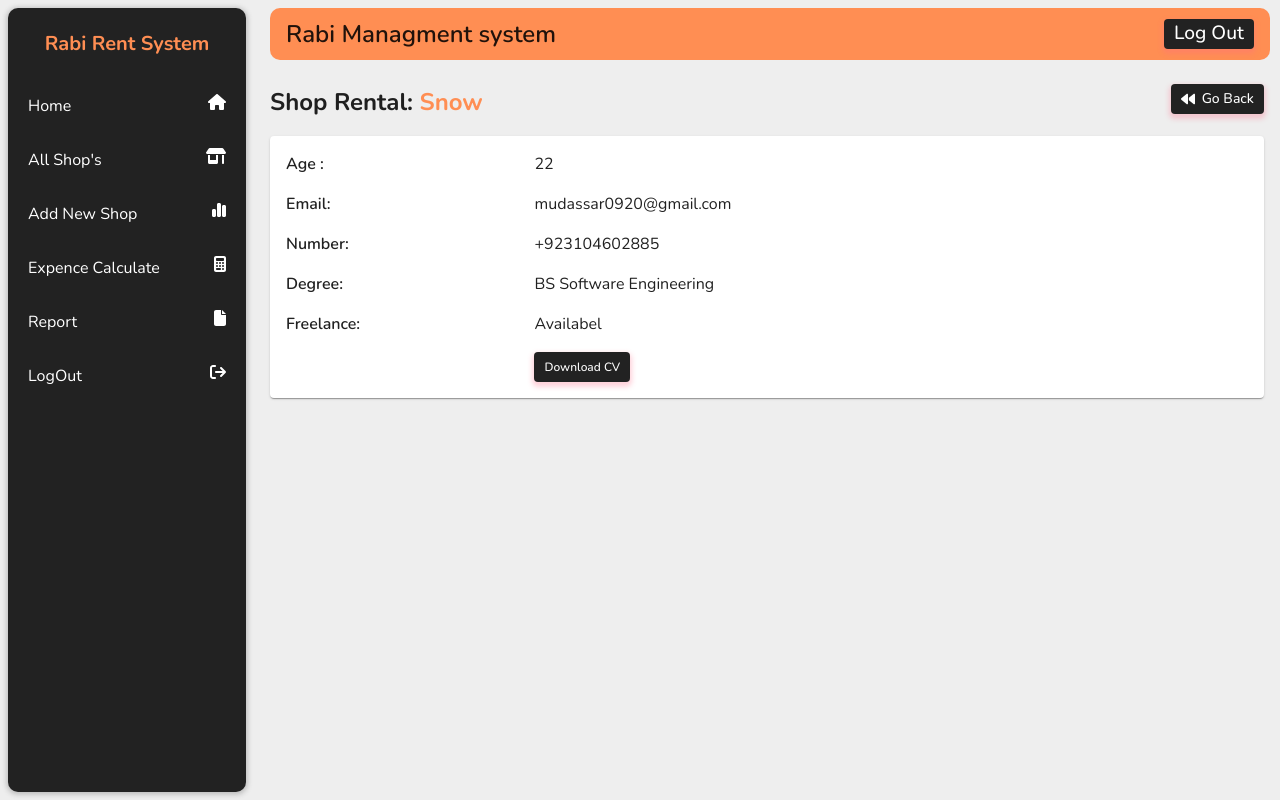
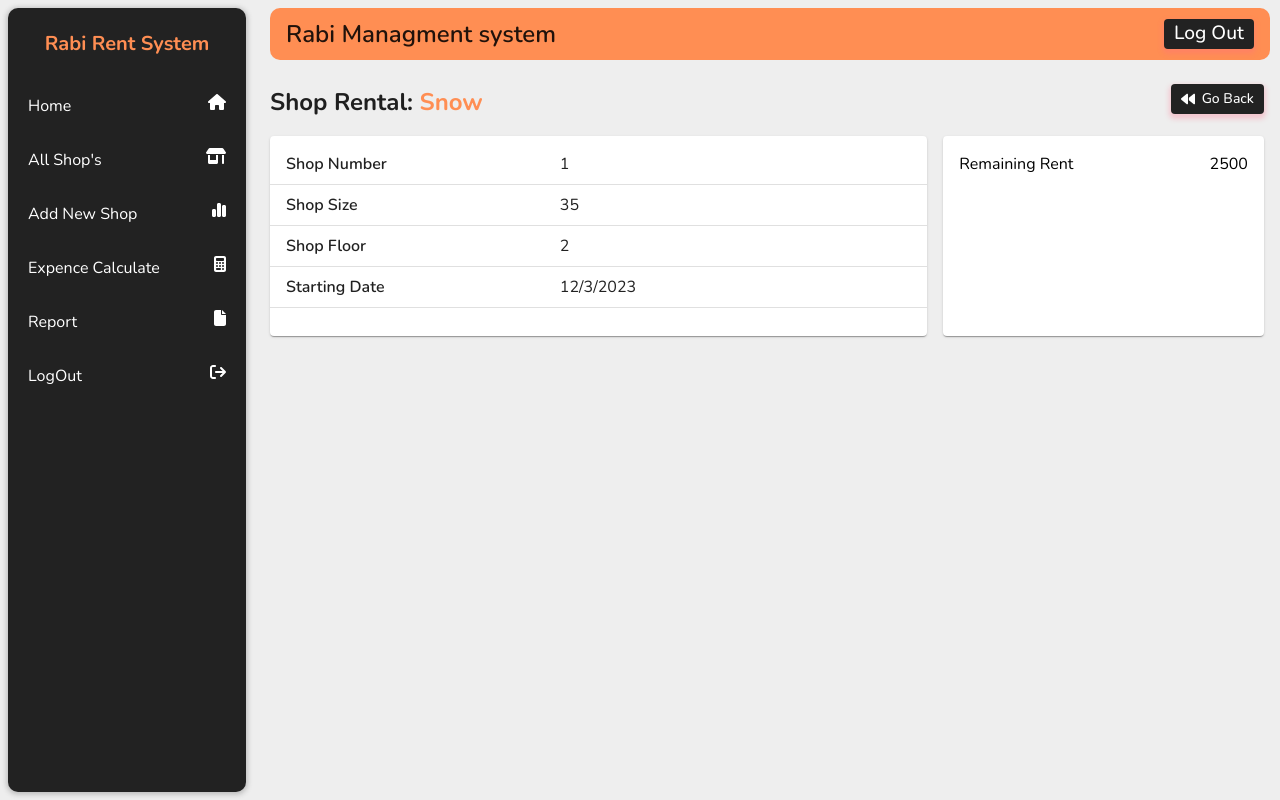
Before and after one commit to ProgrammingWithMudassar/Rabi_plaza_Managmenrt, a React (Vite) app: page /shop/1 in a window 1280 px wide. Built offline with nearby package versions, Linux system fonts and the light colour scheme.

Commit message:
update code

```diff
--- a/src/Pages/All_Shops/All_shops_data.jsx
+++ b/src/Pages/All_Shops/All_shops_data.jsx
@@ -31,9 +31,11 @@ const All_shops_data = () => {
     <Box>
       <Box display='flex' alignItems='center' justifyContent='space-between' pr={3}>
         <Typography variant="h5" color="initial" my={2}>All Shop's Data</Typography>
+        <Link to='/ShopForm'>
         <Button>
           Add New <AddIcon />
         </Button>
+        </Link>
       </Box>
       <div style={{ height: 400, width: '100%' }}>
         <DataGrid
--- a/src/Pages/ShopForm/ShopForm.jsx
+++ b/src/Pages/ShopForm/ShopForm.jsx
@@ -1,11 +1,19 @@
 import React from 'react'
 import { Box, Typography, Grid, Card, CardContent, CardActions, Button } from '@mui/material'
-
+import { faBackward } from '@fortawesome/free-solid-svg-icons';
+import { FontAwesomeIcon } from '@fortawesome/react-fontawesome';
 
 const ShopForm = () => {
+
+  const goBack = () => {
+    window.history.go(-1);
+  };
   return (
     <Box>
-      <Typography variant="h5" color="initial" my={2}>Add New Shop</Typography>
+      <Box display='flex' justifyContent='space-between' alignItems="center" py={2} mr={2}>
+        <Typography variant="h5" color="initial" my={2} fontWeight={600}>Add New Shop</Typography>
+        <Button onClick={goBack}>  <FontAwesomeIcon icon={faBackward} /> <span style={{ marginLeft: "7px" }}> Go Back</span></Button>
+      </Box>
 
       <Grid container spacing={2}>
         <Grid item xs={6}>
@@ -48,7 +56,7 @@ const ShopForm = () => {
         </Grid>
       </Grid>
       <Box mt={2} pr={2}>
-        <Button sx={{width:"100%"}}> Add New</Button>
+        <Button sx={{ width: "100%", height: '35px' }}> Add New</Button>
       </Box>
     </Box>
   )
--- a/src/Pages/Shop_Details/Shop_Details.jsx
+++ b/src/Pages/Shop_Details/Shop_Details.jsx
@@ -1,6 +1,6 @@
 import React from 'react'
 import { useParams } from 'react-router-dom';
-import { Button, Box, Typography,Grid, Card, ListItem, List  } from '@mui/material'
+import { Button, Box, Typography, Grid, Card, ListItem, List, Divider, CardContent, CardActions } from '@mui/material'
 import { rows } from '../../Data/DummyData.js';
 import { faBackward } from '@fortawesome/free-solid-svg-icons';
 import { FontAwesomeIcon } from '@fortawesome/react-fontawesome';
@@ -22,6 +22,7 @@ const Shop_Details = () => {
   }
 
 
+
   return (
     <Box>
       {shop && (
@@ -31,39 +32,42 @@ const Shop_Details = () => {
             <Button onClick={goBack}>  <FontAwesomeIcon icon={faBackward} /> <span style={{ marginLeft: "7px" }}> Go Back</span></Button>
           </Box>
 
-          <Card >
+          <Grid container spacing={2}>
+            <Grid item xs={8}>
+              <Card sx={{ minHeight: '200px' }} >
                 <List>
                   <Grid container spacing={0}>
-                <Grid xs={3} md={3}>
-                  <ListItem><Typography variant="body1" fontWeight={600}>Age :</Typography></ListItem>
-                  <ListItem><Typography variant="body1" fontWeight={600}>Email:</Typography></ListItem>
-                  <ListItem><Typography variant="body1" fontWeight={600}>Number:</Typography></ListItem>
-                  <ListItem><Typography variant="body1" fontWeight={600}>Degree:</Typography></ListItem>
-                  <ListItem><Typography variant="body1" fontWeight={600}>Freelance:</Typography></ListItem>
+                    <Grid xs={5} md={5}>
+                      <ListItem><Typography variant="body1" fontWeight={600}>Shop Number</Typography></ListItem> <Divider variant="fullWidth" orientation="horizontal" />
+                      <ListItem><Typography variant="body1" fontWeight={600}>Shop Size</Typography></ListItem> <Divider variant="fullWidth" orientation="horizontal" />
+                      <ListItem><Typography variant="body1" fontWeight={600}>Shop Floor</Typography></ListItem> <Divider variant="fullWidth" orientation="horizontal" />
+                      <ListItem><Typography variant="body1" fontWeight={600}>Starting Date</Typography></ListItem> <Divider variant="fullWidth" orientation="horizontal" />
                     </Grid>
-                <Grid xs={9} md={9}>
-                  <ListItem><Typography variant="body1">22</Typography></ListItem>
-                  <ListItem><Typography variant="body1">mudassar0920@gmail.com</Typography></ListItem>
-                  <ListItem><Typography variant="body1">+923104602885</Typography></ListItem>
-                  <ListItem><Typography variant="body1">BS Software Engineering</Typography></ListItem>
-                  <ListItem><Typography variant="body1">Availabel</Typography></ListItem>
-                  <ListItem>
-                    <Button sx={{ fontSize: '12px' }}>Download CV</Button>
-                  </ListItem>
+                    <Grid xs={7} md={7}>
+                      <ListItem><Typography variant="body1"> {shop.Shop_No}</Typography></ListItem>  <Divider variant="fullWidth" orientation="horizontal" />
+                      <ListItem><Typography variant="body1">{shop.size}</Typography></ListItem> <Divider variant="fullWidth" orientation="horizontal" />
+                      <ListItem><Typography variant="body1">{shop.floor}</Typography></ListItem> <Divider variant="fullWidth" orientation="horizontal" />
+                      <ListItem><Typography variant="body1">{shop.S_date}</Typography></ListItem> <Divider variant="fullWidth" orientation="horizontal" />
                     </Grid>
                   </Grid>
                 </List>
               </Card>
-          {/* <p>Shop Number: {shop.Shop_No}</p>
-          <p>Rental: {shop.rental}</p>
-          <p>Shop Honor: {shop.S_honor}</p>
-          <p>Shop Size: {shop.size}</p>
-          <p>Floor: {shop.floor}</p>
-          <p>Starting Date: {shop.S_date}</p>
-          <p>Remaining Rent: {shop.r_rent}</p> */}
+            </Grid>
+            <Grid item xs={4}>
+              <Card sx={{ minHeight: '200px', position: 'relative' }}  >
+                <CardContent>
+                  <Box display="flex" justifyContent="space-between">
+                    <Typography variant="body1" color="initial">  Remaining Rent </Typography>
+                    <Typography variant="body1" color="initial">  {shop.r_rent} </Typography>
                   </Box>
-      )}
+                </CardContent>
+              </Card>
+            </Grid>
+          </Grid>
         </Box>
+      )
+      }
+    </Box >
   );
 }
 
--- a/src/Pages/Style.css
+++ b/src/Pages/Style.css
@@ -6,6 +6,7 @@
     font-size: 18px;
     border: 1px solid rgb(185, 185, 185);
 }
+
 .form_input {
     width: 100%;
     padding-left: 10px;
@@ -14,3 +15,12 @@
     font-size: 1rem;
     border: 1px solid rgb(185, 185, 185);
 }
+
+.rent__Input {
+    border: 1px solid black;
+    padding: 3px;
+    border-radius: 3px;
+    position: absolute;
+    right: 0;
+    margin-right: 10px;
+}
```
Also changed, not shown: src/Pages/Main.jsx (deleted). Lines whose indentation alone changed are shown as unchanged.
